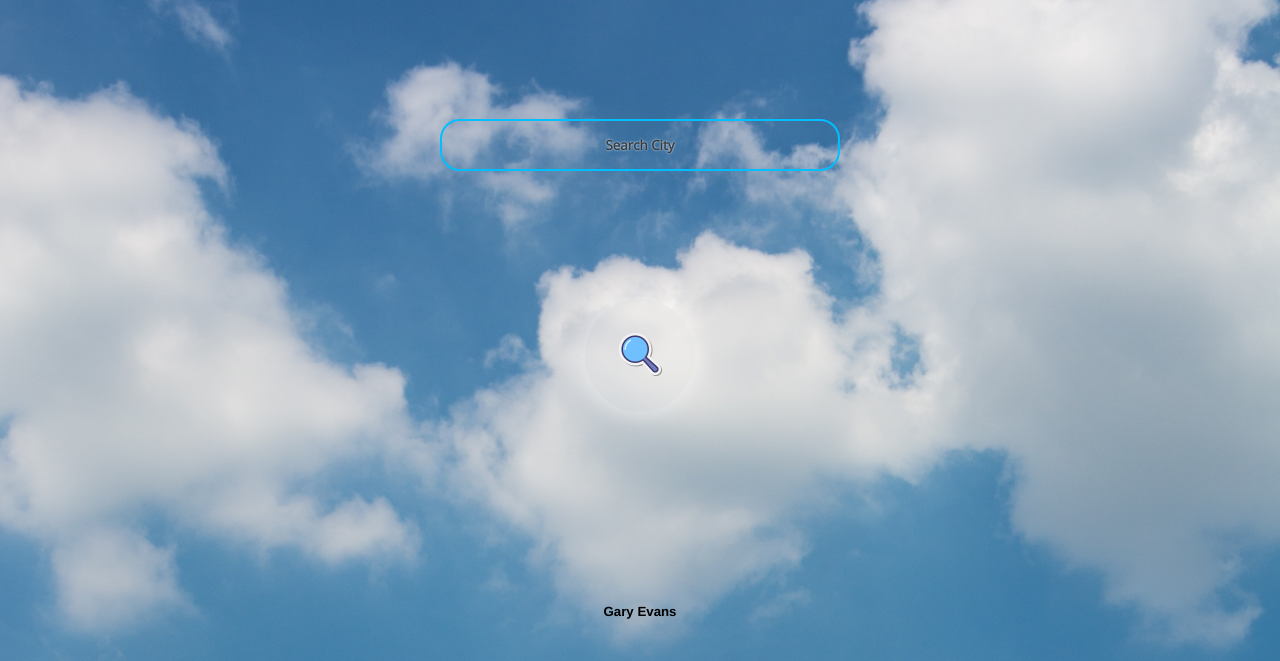
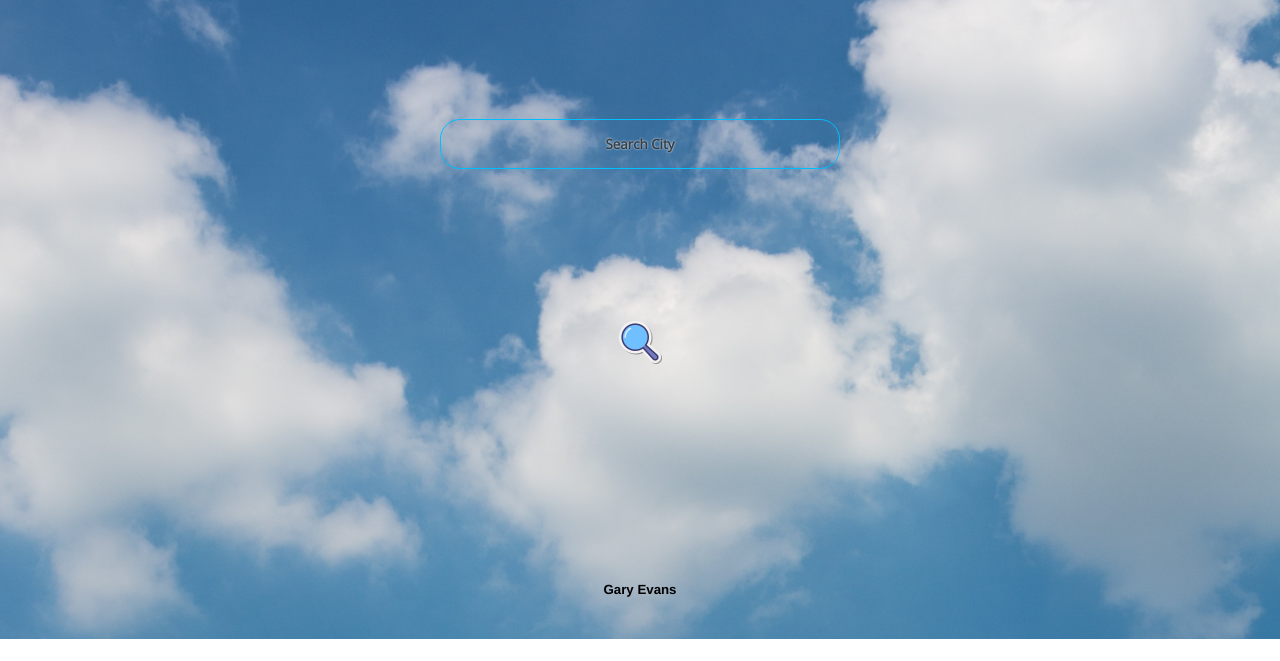
Before and after one commit to Garyismatic/outNabout, a plain HTML site: page frontend/main.html in a window 1280 px wide. Shown: the part 186-847 px from the top of the page. After the commit the page ends 825 px from the top, so only its background shows below. Drawn offline with nearby package versions, Linux system fonts and the light colour scheme.

Commit message:
adjust styling of search button

```diff
--- a/frontend/CSS/main.css
+++ b/frontend/CSS/main.css
@@ -106,7 +106,7 @@ body {
   padding: 15px;
   margin: 30px auto;
   border-radius: 20px;
-  border: deepskyblue solid 2px;
+  border: deepskyblue 1px solid;
   text-align: center;
   width: 100%;
   background: transparent;
@@ -122,7 +122,12 @@ body {
 #destination:focus {
   outline: none;
   border-color: deepskyblue;
-  box-shadow: 0 0 0 3px rgba(0, 191, 255, 0.4);
+  box-shadow: 0 0 50px 15px rgba(0, 191, 255, 0.4);
+}
+
+#destination:hover {
+  border-color: deepskyblue;
+  box-shadow: 0 0 50px 15px rgba(0, 191, 255, 0.4);
 }
 
 #destination:focus::placeholder {
@@ -146,12 +151,20 @@ body {
 #search-button {
   opacity: 0;
   margin: 50px auto;
-  padding: 30px;
+  padding: 20px;
   border: none;
   border-radius: 100%;
-  background-color: rgba(255, 255, 255, 0.15);
+  background-color: rgba(255, 255, 255, 0.05);
+}
+
+#search-button:hover {
+  box-shadow: 0 0 50px 15px rgba(255, 255, 255, 0.4);
   backdrop-filter: blur(4px);
-  box-shadow: 0 0 20px 5px rgba(255, 255, 255, 0.4);
+}
+
+#search-button:focus {
+  outline: none;
+  padding: 35px;
 }
 
 /* results section */
```
